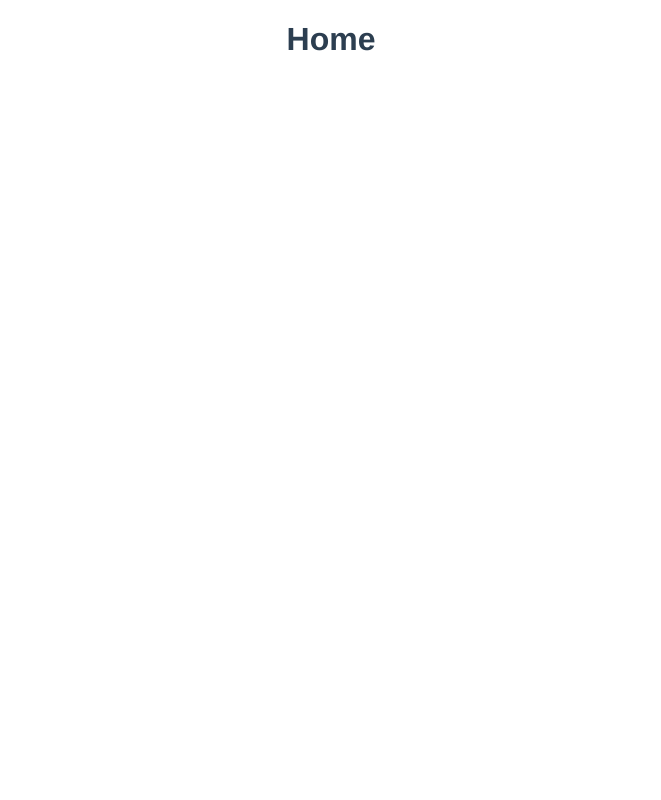
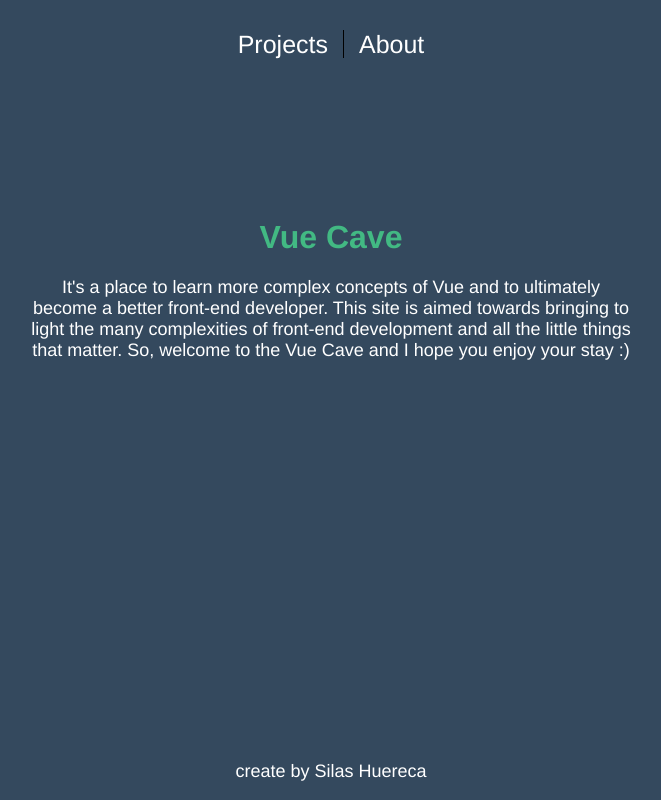
Before and after one commit to silashuereca/vue-form-elements, a Vue app: page / in a window 1280 px wide. Shown: the whole page, without its empty margins (309-970 px from the left). Built offline with nearby package versions, Linux system fonts and the light colour scheme.

Commit message:
feat: added in home page and project set up to start working on mastering custom form elements

```diff
--- a/src/App.vue
+++ b/src/App.vue
@@ -3,26 +3,3 @@
     <router-view/>
   </div>
 </template>
-
-<style>
-#app {
-  font-family: Avenir, Helvetica, Arial, sans-serif;
-  -webkit-font-smoothing: antialiased;
-  -moz-osx-font-smoothing: grayscale;
-  text-align: center;
-  color: #2c3e50;
-}
-
-#nav {
-  padding: 30px;
-}
-
-#nav a {
-  font-weight: bold;
-  color: #2c3e50;
-}
-
-#nav a.router-link-exact-active {
-  color: #42b983;
-}
-</style>
--- /dev/null
+++ b/src/assets/css/main.css
@@ -0,0 +1,13 @@
+body {
+  padding: 0;
+  margin: 0;
+  background-color: #34495e;
+}
+
+#app {
+  font-family: Avenir, Helvetica, Arial, sans-serif;
+  -webkit-font-smoothing: antialiased;
+  -moz-osx-font-smoothing: grayscale;
+  height: 100vh;
+
+}
--- a/src/main.js
+++ b/src/main.js
@@ -2,6 +2,7 @@ import Vue from 'vue';
 import App from './App.vue';
 import router from './router';
 import store from './store';
+import './assets/css/main.css';
 
 Vue.config.productionTip = false;
 
--- a/src/router/index.js
+++ b/src/router/index.js
@@ -1,11 +1,15 @@
 import Vue from 'vue';
 import VueRouter from 'vue-router';
 import Home from '../views/Home.vue';
+import Projects from '../views/projects/projects.vue';
+import Bio from '../views/bio/bio.vue';
 
 Vue.use(VueRouter);
 
 const routes = [
   { path: '/', name: 'Home', component: Home },
+  { path: '/projects', name: 'projects', component: Projects },
+  { path: '/about', name: 'about', component: Bio },
 ];
 
 const router = new VueRouter({
--- a/src/views/Home.vue
+++ b/src/views/Home.vue
@@ -1,13 +1,119 @@
 <template>
   <div class="home">
-    <h1>Home</h1>
+    <div  class="links-wrapper">
+      <div id="nav-container" class="links">
+      <router-link v-bind:to="{name: 'projects'}" class="link-divider">Projects</router-link>
+      <router-link v-bind:to="{name: 'about'}">About</router-link>
+      </div>
+    </div>
+    <div class="intro-container">
+
+      <div class="wording-container">
+        <h1>Vue Cave</h1>
+        <p>It's a place to learn more complex concepts of Vue
+          and to ultimately become a better front-end developer.
+          This site is aimed towards bringing to light the many complexities
+          of front-end development and all the little things that matter.
+          So, welcome to the Vue Cave and I hope you enjoy your stay :)</p>
+      </div>
+    </div>
+    <footer>
+      <p>create by Silas Huereca</p>
+    </footer>
   </div>
 </template>
 
 <script>
-// @ is an alias to /src
 
 export default {
   name: 'Home',
 };
 </script>
+
+<style scoped>
+  #home {
+    position: relative;
+    width: 100%;
+    height: 100vh;
+  }
+
+  .links-wrapper {
+    width: 100%;
+    text-align: center;
+  }
+
+  #nav-container {
+    padding-top: 30px;
+  }
+
+  #nav-container a {
+    font-size: 25px;
+    padding-right: 15px;
+    padding-left: 15px;
+    font-style: none;
+    color: #fff;
+    text-decoration: none;
+  }
+
+  #nav-container a:hover {
+    color: #42b983;
+  }
+
+  .link-divider {
+    border-right: 1px solid black;
+  }
+
+  .intro-container {
+    width: 100%;
+    margin-top: 10rem;
+    text-align: center;
+  }
+
+  .wording-container {
+    margin: auto;
+    width: 600px;
+  }
+
+  footer {
+    position: absolute;
+    width: 100%;
+    bottom: 0;
+  }
+
+  footer p {
+    text-align: center;
+  }
+
+  h1 {
+    color: #42b983;
+  }
+
+  p {
+    color: #fff;
+    font-size: 18px;
+  }
+
+  @media only screen and (max-width: 850px){
+    .intro-container {
+      text-align: center;
+    }
+
+    .wording-container {
+      margin-left: 0;
+      width: 95%;
+      margin: auto;
+    }
+  }
+
+  @media only screen and (max-height: 670px){
+      .intro-container {
+      margin-top: 6rem;
+    }
+  }
+
+  @media only screen and (max-height: 600px){
+      .intro-container {
+      margin-top: 4rem;
+    }
+  }
+</style>
--- /dev/null
+++ b/src/views/bio/bio.vue
@@ -0,0 +1,15 @@
+<template>
+  <div>
+    <h1>About ME</h1>
+  </div>
+</template>
+
+<script>
+export default {
+  name: 'bio',
+};
+</script>
+
+<style>
+
+</style>
--- /dev/null
+++ b/src/views/projects/projects.vue
@@ -0,0 +1,15 @@
+<template>
+  <div>
+    <h1>Projects</h1>
+  </div>
+</template>
+
+<script>
+export default {
+  name: 'projects',
+};
+</script>
+
+<style>
+
+</style>
```
